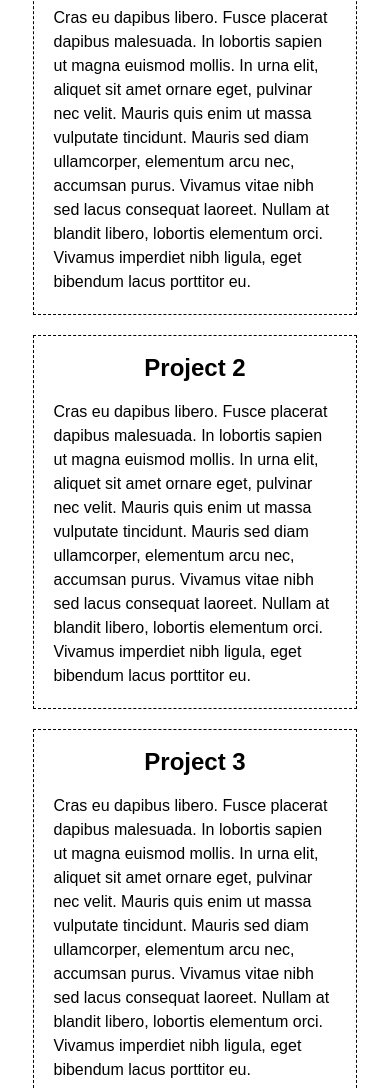
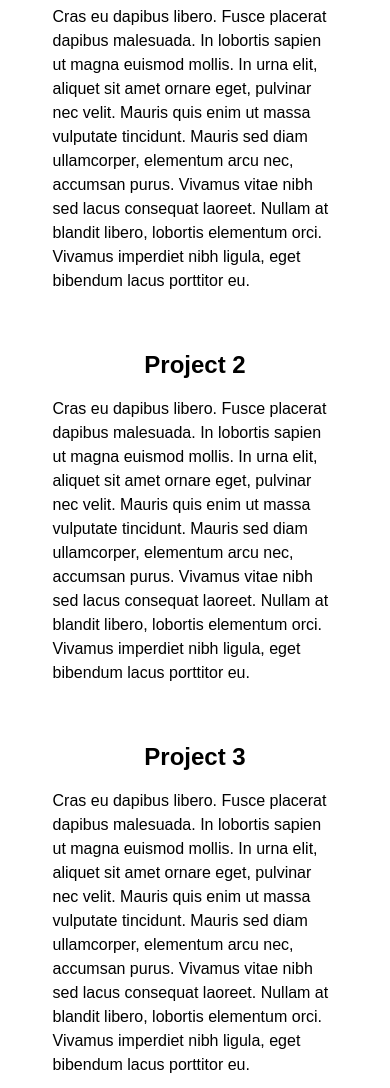
Before and after one commit to mariusz-ba/portfolio-old, a website: page index.html in a window 390 px wide. Shown: the part 1866-2954 px from the top of the page. Drawn offline with Linux system fonts and the light colour scheme.

Commit message:
Change portfolio section style

```diff
--- a/index.html
+++ b/index.html
@@ -64,7 +64,7 @@
             <h3 class="portfolio__heading">Project 1</h3>
             <p class="portfolio__paragraph">Cras eu dapibus libero. Fusce placerat dapibus malesuada. In lobortis sapien ut magna euismod mollis. In urna elit, aliquet sit amet ornare eget, pulvinar nec velit. Mauris quis enim ut massa vulputate tincidunt. Mauris sed diam ullamcorper, elementum arcu nec, accumsan purus. Vivamus vitae nibh sed lacus consequat laoreet. Nullam at blandit libero, lobortis elementum orci. Vivamus imperdiet nibh ligula, eget bibendum lacus porttitor eu.</p>
           </div>
-          <div class="portfolio__item">
+          <div class="portfolio__item portfolio__featured">
             <h3 class="portfolio__heading">Project 2</h3>
             <p class="portfolio__paragraph">Cras eu dapibus libero. Fusce placerat dapibus malesuada. In lobortis sapien ut magna euismod mollis. In urna elit, aliquet sit amet ornare eget, pulvinar nec velit. Mauris quis enim ut massa vulputate tincidunt. Mauris sed diam ullamcorper, elementum arcu nec, accumsan purus. Vivamus vitae nibh sed lacus consequat laoreet. Nullam at blandit libero, lobortis elementum orci. Vivamus imperdiet nibh ligula, eget bibendum lacus porttitor eu.</p>
           </div>
--- a/scss/components/_portfolio.scss
+++ b/scss/components/_portfolio.scss
@@ -3,14 +3,14 @@
 .portfolio {
   display: grid;
   grid-template-columns: 1fr 1fr 1fr;
-  grid-column-gap: 20px;
+  //grid-column-gap: 20px;
   padding: 100px 0;
 
   .portfolio__item {
     grid-column: span 1;
     padding: 20px;
     transition: 0.1s linear all;
-    border: 1px dashed black;
+    border: 1px solid #333;
 
     .portfolio__heading {
       font-size: 1.5em;
@@ -24,6 +24,20 @@
       background: $secondary-background;
       color: $secondary-color;
     }
+
+    &:nth-of-type(1) {
+      border-right: none;
+    }
+    &:nth-of-type(3) {
+      border-left: none;
+    }
+  }
+
+  .portfolio__featured {
+    margin-top: -20px;
+    margin-bottom: -20px;
+    box-shadow: 0 0 10px #000;
+    border: none;
   }
 }
 
@@ -31,5 +45,14 @@
   .portfolio {
     grid-template-columns: 1fr;
     grid-row-gap: 20px;
+
+    .portfolio__item {
+      border: 0;
+    }
+
+    .portfolio__featured {
+      margin: 0;
+      box-shadow: none;
+    }
   }
 }
```
Also changed, not shown: css/style.css.
